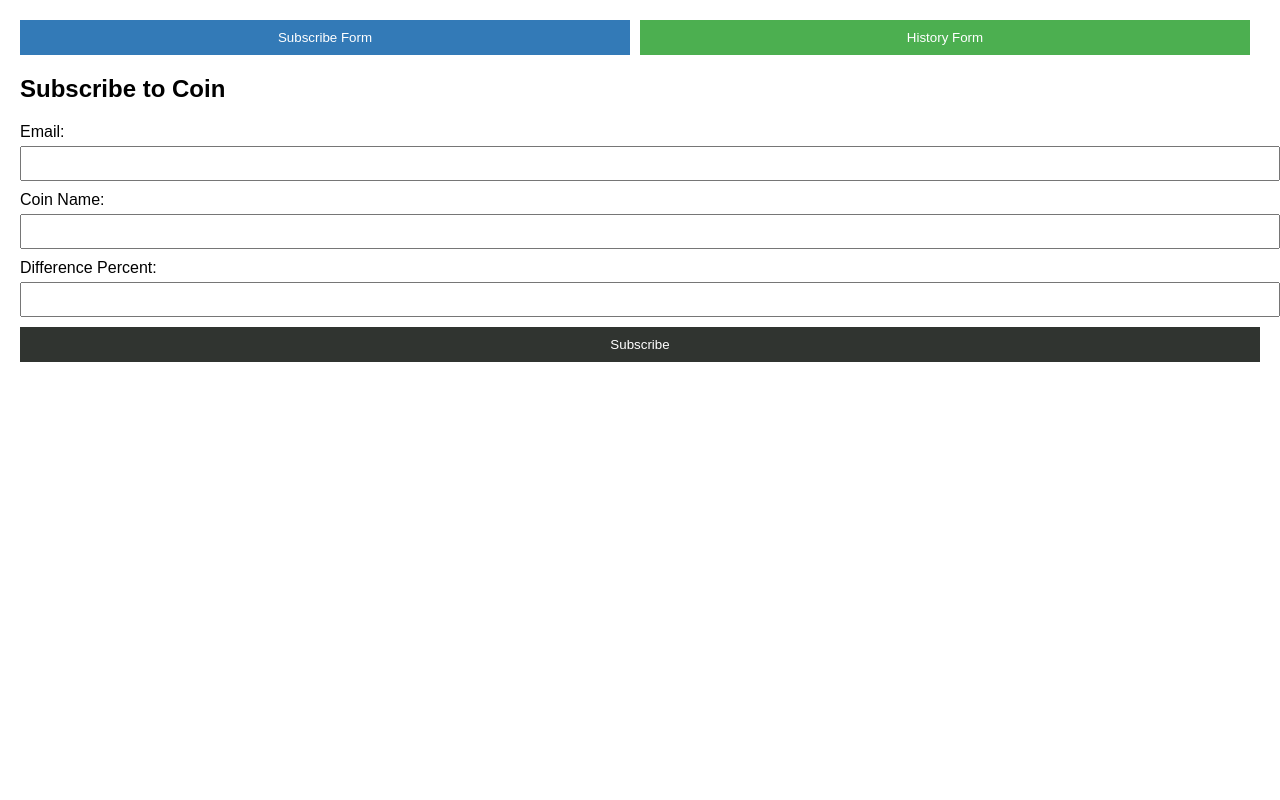
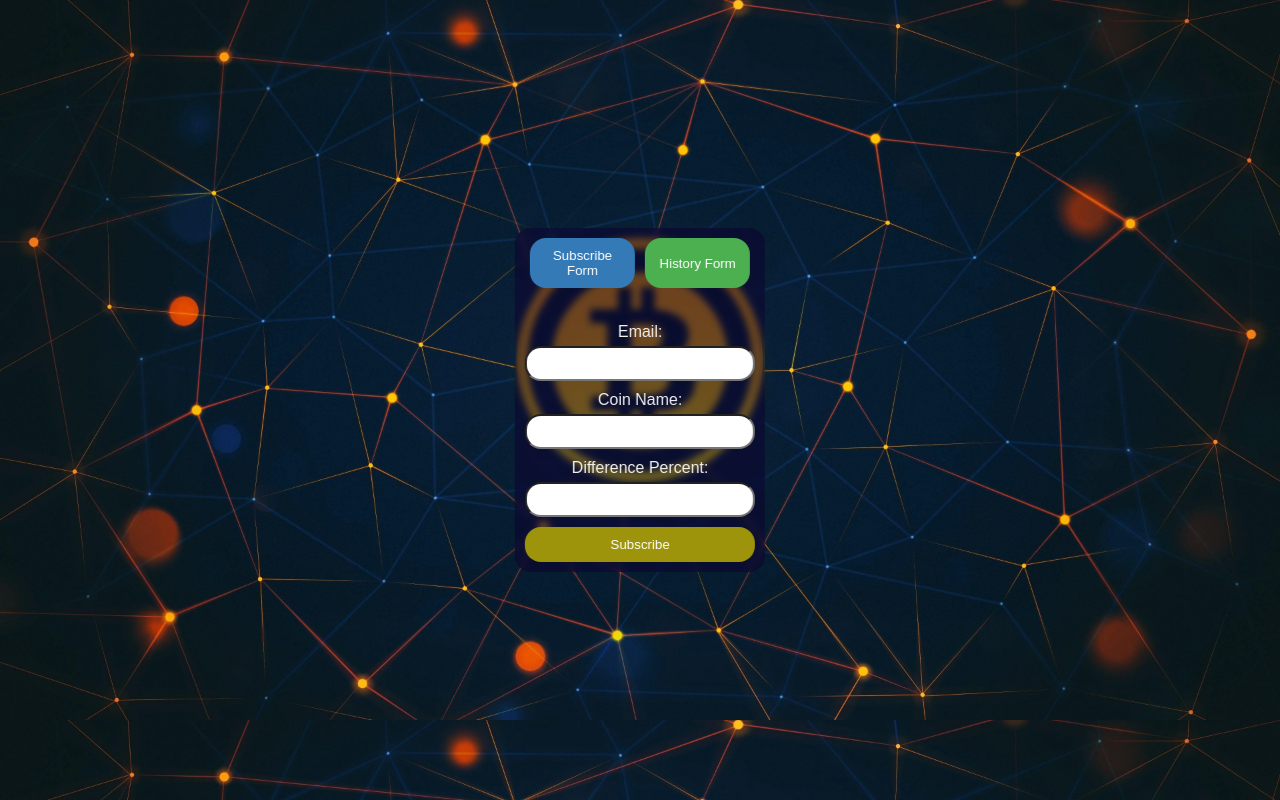
Before and after one commit to Amirparsa-Sal/CoinAPI, a plain HTML site: page frontend/index.html in a window 1280 px wide. Drawn offline with Linux system fonts and the light colour scheme.

Commit message:
make frontend pretty

```diff
--- a/frontend/index.html
+++ b/frontend/index.html
@@ -2,19 +2,18 @@
 <html lang="en">
 <head>
   <meta charset="UTF-8">
-  <title>Bitcoin Subscription</title>
+  <title>Bitcoin Tracker</title>
   <link rel="stylesheet" href="styles.css">
 </head>
 <body>
+    <div id="mainContainer">
         <div id="toggleContainer">
             <button id="subscribeToggle">Subscribe Form</button>
             <button id="historyToggle">History Form</button>
         </div>
 
-  <div id="subscriptionFormContainer">
-    <h2>Subscribe to Coin</h2>
 
-    <form id="subscriptionForm">
+        <div id="subscriptionFormContainer" class="vflex">
             <label for="email">Email:</label>
             <input type="email" id="email" required>
 
@@ -24,19 +23,16 @@
             <label for="differencePercent">Difference Percent:</label>
             <input type="number" id="differencePercent" min="0" max="100" required>
 
-      <button type="submit">Subscribe</button>
-    </form>
+            <button id="submitButton" type="submit">Subscribe</button>
         </div>
 
-  <div id="historyFormContainer" style="display: none;">
-    <h2>Retrieve History</h2>
-
-    <form id="historyForm">
+        <div id="historyFormContainer" class="vflex" style="display: none;">
             <label for="coinNameHistory">Coin Name:</label>
             <input type="text" id="coinNameHistory" required>
 
             <button type="button" id="historyButton">Get History</button>
-    </form>
+
+            <br>
 
             <table id="historyTable">
                 <thead>
@@ -49,8 +45,9 @@
                 </thead>
                 <tbody></tbody>
             </table>
+
         </div>
-
+    </div>
     <script src="script.js"></script>
 </body>
 </html>
--- a/frontend/script.js
+++ b/frontend/script.js
@@ -3,8 +3,7 @@ document.addEventListener('DOMContentLoaded', () => {
     const historyFormContainer = document.getElementById('historyFormContainer');
     const subscribeToggle = document.getElementById('subscribeToggle');
     const historyToggle = document.getElementById('historyToggle');
-    const subscriptionForm = document.getElementById('subscriptionForm');
-    const historyForm = document.getElementById('historyForm');
+    const subscriptionButton = document.getElementById('submitButton');
     const emailInput = document.getElementById('email');
     const coinNameInput = document.getElementById('coinName');
     const differencePercentInput = document.getElementById('differencePercent');
@@ -29,7 +28,7 @@ document.addEventListener('DOMContentLoaded', () => {
         historyToggle.classList.add('active');
       });
 
-    subscriptionForm.addEventListener('submit', (event) => {
+      subscriptionButton.addEventListener('click', (event) => {
         event.preventDefault();
         clearErrors();
 
@@ -76,7 +75,9 @@ document.addEventListener('DOMContentLoaded', () => {
             if (response.ok) {
                 // Subscription successful
                 // Handle success case (e.g., show success message, clear form, etc.)
-            subscriptionForm.reset();
+                emailInput.value = "";
+                coinNameInput.value = "";
+                differencePercentInput.value = "";
                 alert('Subscription successful');
             } else {
                 // Subscription failed
@@ -150,6 +151,7 @@ document.addEventListener('DOMContentLoaded', () => {
       const errorElement = document.createElement('p');
       errorElement.classList.add('error');
       errorElement.textContent = message;
+      errorElement.style.color = "red";
       subscriptionFormContainer.appendChild(errorElement);
     }
 
--- a/frontend/styles.css
+++ b/frontend/styles.css
@@ -2,16 +2,46 @@ body {
     font-family: Arial, sans-serif;
     margin: 0;
     padding: 20px;
+    background-image: url("assets/background.webp");
+    background-size: cover;
+  }
+
+  #mainContainer {
+    display: flex;
+    justify-content: center;
+    align-items: center;
+    flex-direction: column;
+    align-items: stretch;
+    background-color: rgba(13, 5, 51, 0.6);
+    position: absolute;
+    top: 50%;
+    left: 50%;
+    transform: translate(-50%, -50%);
+    border-radius: 16px;
+    box-shadow: 0 4px 30 px rgba(255, 255, 255, 0.4);
+    backdrop-filter: blur(3.5px);
+    -webkit-backdrop-filter: blur(3.5px);
+  }
+
+  .vflex{
+    display: flex;
+    justify-content: center;
+    align-items: center;
+    flex-direction: column;
+    padding: 10px;
   }
 
   #toggleContainer {
+    padding: 5px;
+    margin: 5px;
     display: flex;
     justify-content: center;
     margin-bottom: 20px;
   }
 
   #toggleContainer button {
-    margin-right: 10px;
+    margin-right: 5px;
+    margin-left: 5px;
     background-color: #4CAF50;
     color: white;
   }
@@ -23,31 +53,39 @@ body {
 
   h2 {
     margin-top: 0;
+    color: #f2f2f2;
   }
 
   form {
+    padding: 5px;
+    margin: 5px;
     margin-bottom: 20px;
+
   }
 
   label {
     display: block;
     margin-bottom: 5px;
+    color: #f2f2f2;
   }
 
   input {
     width: 100%;
     padding: 8px;
     margin-bottom: 10px;
+    box-sizing:border-box;
+    border-radius: 16px;
   }
 
   button {
     display: block;
     width: 100%;
     padding: 10px;
-    background-color: #303430;
+    background-color: #9e940b;
     color: white;
     border: none;
     cursor: pointer;
+    border-radius: 16px;
   }
 
   table {
@@ -59,6 +97,10 @@ body {
     padding: 8px;
     text-align: left;
     border-bottom: 1px solid #ddd;
+  }
+
+  td {
+    color: #f2f2f2;
   }
 
   th {
```
Also changed, not shown: frontend/assets/background.webp (added). Lines whose indentation alone changed are shown as unchanged.
